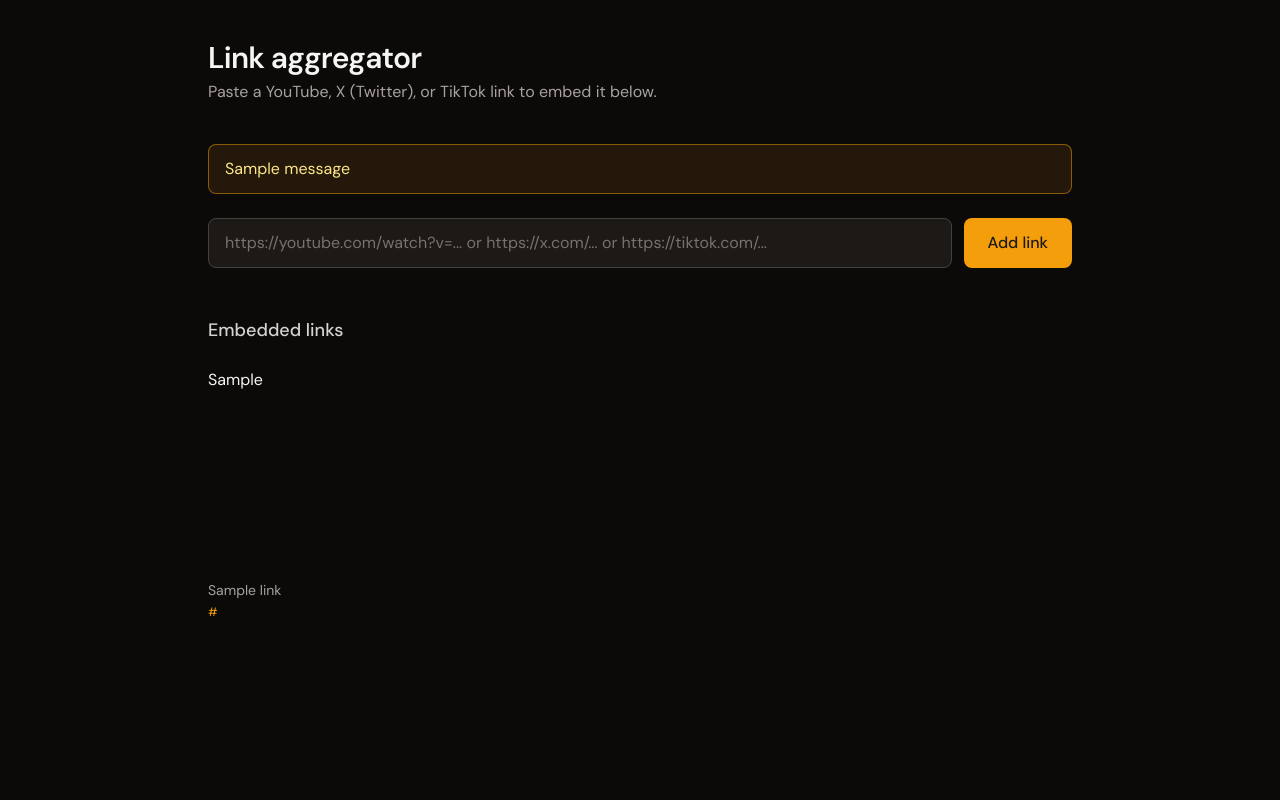
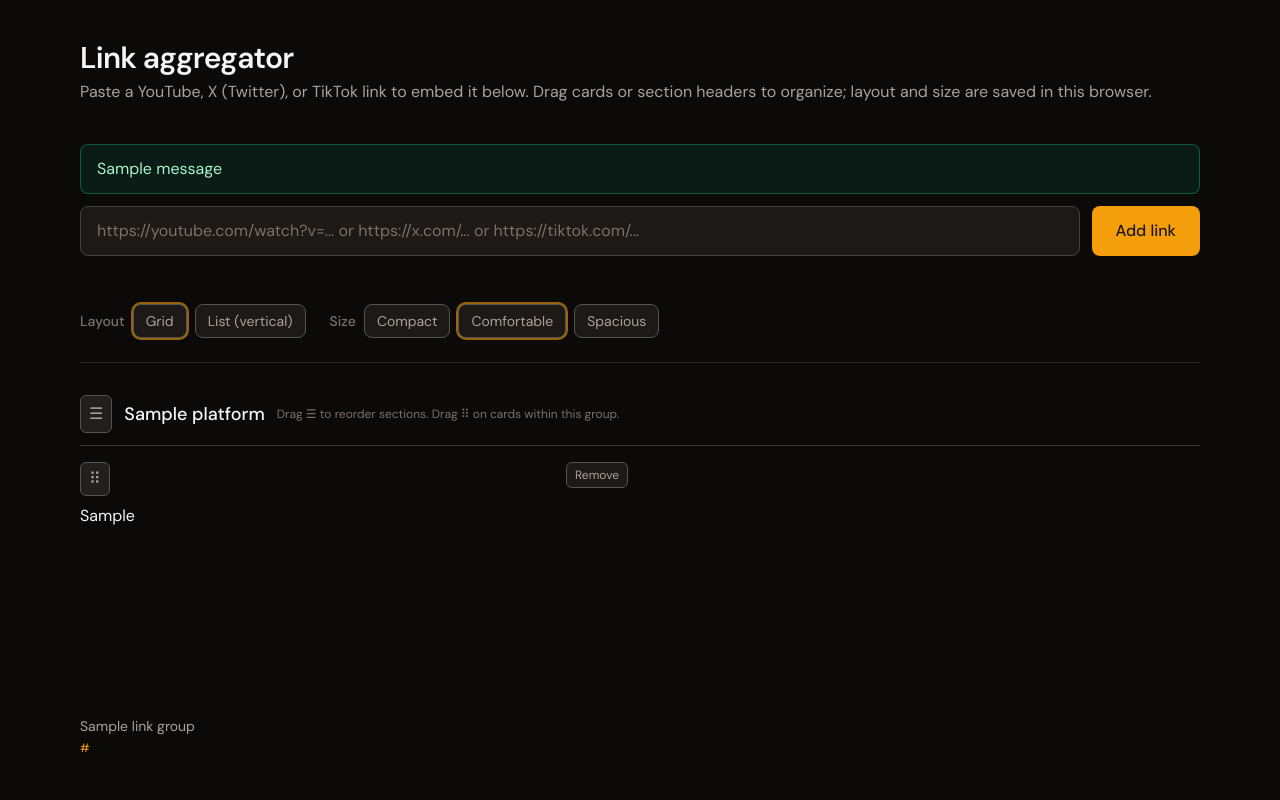
Before and after one commit to muhammadabdulbaqi/social-media-aggregator-, a Flask app: template app/templates/index.html in a window 1280 px wide. Run offline with Flask 3, Linux system fonts and the light colour scheme; tables that the repository leaves empty hold one stand-in row (values such as "Sample post"); the template is opened without the code that fills it: values that come from a table or form of the project are taken from there, most other values are stand-ins (such as "Sample title", 1, 10 or a date in 2020); one stand-in notice (Sample message) is shown; some libraries are stand-ins or nearby versions.

Commit message:
feat: platform sections, remove links, drag reorder, and layout prefs
Add sort_order and grouped feed; SortableJS for cards and section order;
grid/list and density toggles in localStorage; widen layout container.

```diff
--- a/app/models/link.py
+++ b/app/models/link.py
@@ -13,6 +13,8 @@ class Link(db.Model):
     embed_html = db.Column(db.Text, nullable=True)
     video_id = db.Column(db.String(64), nullable=True)  # YouTube only
     title = db.Column(db.String(512), nullable=True)
+    # Order within the same platform (lower = earlier). Drag-and-drop updates this.
+    sort_order = db.Column(db.Integer, nullable=False, default=0)
     created_at = db.Column(db.DateTime, default=db.func.now())
     # oEmbed fetch time and cache expiry (YouTube uses iframe + video_id; expires_at is null).
     fetched_at = db.Column(db.DateTime(timezone=True), nullable=True)
--- a/app/static/css/main.css
+++ b/app/static/css/main.css
@@ -42,3 +42,46 @@ body {
 .embed-wrap blockquote {
     margin: 0 auto;
 }
+
+/* Feed layout: grid vs list, density (also driven by #feed-root data-* from JS) */
+.feed-root {
+    --feed-gap: 1.5rem;
+}
+.feed-root[data-density="compact"] {
+    --feed-gap: 0.75rem;
+}
+.feed-root[data-density="comfortable"] {
+    --feed-gap: 1.5rem;
+}
+.feed-root[data-density="spacious"] {
+    --feed-gap: 2.25rem;
+}
+
+#feed-root[data-layout="grid"] .sortable-link-list {
+    display: grid;
+    grid-template-columns: 1fr;
+    gap: var(--feed-gap);
+}
+@media (min-width: 640px) {
+    #feed-root[data-layout="grid"] .sortable-link-list {
+        grid-template-columns: repeat(2, minmax(0, 1fr));
+    }
+}
+
+#feed-root[data-layout="list"] .sortable-link-list {
+    display: flex;
+    flex-direction: column;
+    gap: var(--feed-gap);
+}
+
+#feed-root[data-density="compact"] .embed-wrap {
+    min-height: 140px;
+}
+#feed-root[data-density="spacious"] .embed-wrap {
+    min-height: 260px;
+}
+
+.sortable-link-list.sortable-ghost,
+.sortable-link-list .sortable-ghost {
+    opacity: 0.45;
+}
--- /dev/null
+++ b/app/static/js/feed-layout.js
@@ -0,0 +1,173 @@
+/**
+ * Layout (grid/list), density, section order (localStorage), and Sortable link lists.
+ * Requires Sortable (global Sortable) loaded before this script.
+ */
+(function () {
+    var STORAGE_LAYOUT = "aggregator.layout";
+    var STORAGE_DENSITY = "aggregator.density";
+    var STORAGE_SECTIONS = "aggregator.sectionOrder";
+
+    function getJSON(key, fallback) {
+        try {
+            var raw = localStorage.getItem(key);
+            if (!raw) return fallback;
+            return JSON.parse(raw);
+        } catch (e) {
+            return fallback;
+        }
+    }
+
+    function setLayoutDensity(root) {
+        var layout = localStorage.getItem(STORAGE_LAYOUT) || "grid";
+        var density = localStorage.getItem(STORAGE_DENSITY) || "comfortable";
+        if (layout !== "grid" && layout !== "list") layout = "grid";
+        if (["compact", "comfortable", "spacious"].indexOf(density) === -1) {
+            density = "comfortable";
+        }
+        root.dataset.layout = layout;
+        root.dataset.density = density;
+    }
+
+    function syncLayoutButtons(root) {
+        var layout = root.dataset.layout || "grid";
+        var density = root.dataset.density || "comfortable";
+        root.querySelectorAll("[data-layout-set]").forEach(function (btn) {
+            var v = btn.getAttribute("data-layout-set");
+            btn.setAttribute("aria-pressed", v === layout ? "true" : "false");
+            btn.classList.toggle("ring-2", v === layout);
+            btn.classList.toggle("ring-amber-500/60", v === layout);
+        });
+        root.querySelectorAll("[data-density-set]").forEach(function (btn) {
+            var v = btn.getAttribute("data-density-set");
+            btn.setAttribute("aria-pressed", v === density ? "true" : "false");
+            btn.classList.toggle("ring-2", v === density);
+            btn.classList.toggle("ring-amber-500/60", v === density);
+        });
+    }
+
+    function applySectionOrder() {
+        var container = document.getElementById("platform-sections");
+        if (!container) return;
+        var order = getJSON(STORAGE_SECTIONS, []);
+        if (!order.length) return;
+        var sections = Array.from(container.children).filter(function (el) {
+            return el.classList && el.classList.contains("platform-section");
+        });
+        var byPlat = {};
+        sections.forEach(function (s) {
+            byPlat[s.dataset.platform] = s;
+        });
+        var seen = new Set();
+        order.forEach(function (p) {
+            if (byPlat[p]) {
+                container.appendChild(byPlat[p]);
+                seen.add(p);
+            }
+        });
+        sections.forEach(function (s) {
+            if (!seen.has(s.dataset.platform)) {
+                container.appendChild(s);
+            }
+        });
+    }
+
+    function initLayoutControls(root) {
+        root.addEventListener("click", function (e) {
+            var t = e.target;
+            if (!(t instanceof Element)) return;
+            var layoutBtn = t.closest("[data-layout-set]");
+            if (layoutBtn) {
+                localStorage.setItem(STORAGE_LAYOUT, layoutBtn.getAttribute("data-layout-set") || "grid");
+                setLayoutDensity(root);
+                syncLayoutButtons(root);
+                return;
+            }
+            var densityBtn = t.closest("[data-density-set]");
+            if (densityBtn) {
+                localStorage.setItem(STORAGE_DENSITY, densityBtn.getAttribute("data-density-set") || "comfortable");
+                setLayoutDensity(root);
+                syncLayoutButtons(root);
+            }
+        });
+    }
+
+    function initLinkSortables() {
+        if (typeof Sortable === "undefined") return;
+        document.querySelectorAll(".sortable-link-list").forEach(function (ul) {
+            var platform = ul.dataset.platform;
+            if (!platform) return;
+            new Sortable(ul, {
+                animation: 160,
+                delay: 180,
+                delayOnTouchOnly: true,
+                touchStartThreshold: 6,
+                handle: ".drag-handle",
+                draggable: ".link-card-item",
+                forceFallback: true,
+                fallbackTolerance: 4,
+                onEnd: function () {
+                    var ids = Array.from(ul.querySelectorAll(".link-card-item")).map(function (li) {
+                        return parseInt(li.getAttribute("data-link-id"), 10);
+                    });
+                    fetch("/links/reorder", {
+                        method: "POST",
+                        headers: {
+                            "Content-Type": "application/json",
+                            Accept: "application/json",
+                        },
+                        body: JSON.stringify({ platform: platform, ids: ids }),
+                    })
+                        .then(function (r) {
+                            if (!r.ok) {
+                                return r.text().then(function (t) {
+                                    throw new Error(t || r.statusText);
+                                });
+                            }
+                        })
+                        .catch(function (err) {
+                            console.error(err);
+                            window.location.reload();
+                        });
+                },
+            });
+        });
+    }
+
+    function initSectionSortable() {
+        if (typeof Sortable === "undefined") return;
+        var container = document.getElementById("platform-sections");
+        if (!container || container.children.length < 2) return;
+        new Sortable(container, {
+            animation: 160,
+            delay: 220,
+            delayOnTouchOnly: true,
+            touchStartThreshold: 6,
+            handle: ".section-drag-handle",
+            draggable: ".platform-section",
+            forceFallback: true,
+            onEnd: function () {
+                var order = Array.from(container.querySelectorAll(".platform-section")).map(function (s) {
+                    return s.dataset.platform;
+                });
+                localStorage.setItem(STORAGE_SECTIONS, JSON.stringify(order));
+            },
+        });
+    }
+
+    function init() {
+        var root = document.getElementById("feed-root");
+        if (!root) return;
+        setLayoutDensity(root);
+        syncLayoutButtons(root);
+        applySectionOrder();
+        initLayoutControls(root);
+        initLinkSortables();
+        initSectionSortable();
+    }
+
+    if (document.readyState === "loading") {
+        document.addEventListener("DOMContentLoaded", init);
+    } else {
+        init();
+    }
+})();
--- /dev/null
+++ b/app/templates/_link_card.html
@@ -0,0 +1,51 @@
+{# expects: link #}
+<li
+    class="link-card-item card relative"
+    data-link-id="{{ link.id }}"
+>
+    <div class="flex items-start justify-between gap-2 mb-2">
+        <button
+            type="button"
+            class="drag-handle shrink-0 rounded-md border border-stone-600 bg-stone-800/80 px-2 py-1 text-stone-400 hover:bg-stone-700 hover:text-stone-200 cursor-grab active:cursor-grabbing touch-manipulation"
+            aria-label="Drag to reorder"
+            title="Drag to reorder"
+        >
+            <span class="inline-block select-none" aria-hidden="true">⠿</span>
+        </button>
+        <form
+            method="post"
+            action="{{ url_for('main.delete_link', link_id=link.id) }}"
+            class="shrink-0"
+            onsubmit="return confirm('Remove this embed from your feed?');"
+        >
+            <button
+                type="submit"
+                class="rounded-md border border-stone-600 bg-stone-900 px-2 py-1 text-xs text-stone-400 hover:border-red-500/50 hover:text-red-300"
+            >
+                Remove
+            </button>
+        </form>
+    </div>
+    <div class="embed-wrap flex justify-center min-h-[200px]">
+        {% if link.platform == 'youtube' and link.video_id %}
+        <iframe
+            width="560"
+            height="315"
+            src="https://www.youtube.com/embed/{{ link.video_id }}"
+            title="YouTube video"
+            frameborder="0"
+            allow="accelerometer; autoplay; clipboard-write; encrypted-media; gyroscope; picture-in-picture"
+            allowfullscreen
+            class="w-full aspect-video max-w-full rounded-lg"
+        ></iframe>
+        {% elif link.embed_html %}
+        <div class="w-full [&>blockquote]:mx-auto [&_.twitter-tweet]:mx-auto">
+            {{ link.embed_html | safe }}
+        </div>
+        {% endif %}
+    </div>
+    {% if link.title %}
+    <p class="mt-3 text-sm text-stone-400 truncate" title="{{ link.title }}">{{ link.title }}</p>
+    {% endif %}
+    <a href="{{ link.url }}" target="_blank" rel="noopener" class="mt-1 block text-xs text-amber-500 hover:text-amber-400 truncate">{{ link.url }}</a>
+</li>
--- a/app/templates/base.html
+++ b/app/templates/base.html
@@ -17,7 +17,7 @@
     {% block head %}{% endblock %}
 </head>
 <body class="min-h-screen bg-stone-950 text-stone-100 font-sans">
-    <div class="max-w-4xl mx-auto px-4 py-10">
+    <div class="max-w-6xl mx-auto px-4 py-10">
         {% block content %}{% endblock %}
     </div>
     {% block scripts %}{% endblock %}
--- a/app/templates/index.html
+++ b/app/templates/index.html
@@ -5,16 +5,16 @@
 {% block content %}
 <header class="mb-10">
     <h1 class="text-3xl font-semibold text-stone-100 tracking-tight">Link aggregator</h1>
-    <p class="mt-1 text-stone-400">Paste a YouTube, X (Twitter), or TikTok link to embed it below.</p>
+    <p class="mt-1 text-stone-400">Paste a YouTube, X (Twitter), or TikTok link to embed it below. Drag cards or section headers to organize; layout and size are saved in this browser.</p>
 </header>
 
 {% with messages = get_flashed_messages(with_categories=true) %}
 {% if messages %}
-<div class="mb-6 rounded-lg border border-amber-500/50 bg-amber-500/10 px-4 py-3 text-amber-200">
-    {% for category, msg in messages %}
+{% for category, msg in messages %}
+<div class="mb-3 rounded-lg border px-4 py-3 last:mb-6 {% if category == 'error' %}border-amber-500/50 bg-amber-500/10 text-amber-200{% else %}border-emerald-500/40 bg-emerald-500/10 text-emerald-200{% endif %}">
     <p>{{ msg }}</p>
-    {% endfor %}
 </div>
+{% endfor %}
 {% endif %}
 {% endwith %}
 
@@ -31,38 +31,50 @@
     </div>
 </form>
 
-{% if links %}
-<section class="space-y-6">
-    <h2 class="text-lg font-medium text-stone-300">Embedded links</h2>
-    <ul class="grid gap-6 sm:grid-cols-2">
-        {% for link in links %}
-        <li class="card">
-            <div class="embed-wrap flex justify-center min-h-[200px]">
-                {% if link.platform == 'youtube' and link.video_id %}
-                <iframe
-                    width="560"
-                    height="315"
-                    src="https://www.youtube.com/embed/{{ link.video_id }}"
-                    title="YouTube video"
-                    frameborder="0"
-                    allow="accelerometer; autoplay; clipboard-write; encrypted-media; gyroscope; picture-in-picture"
-                    allowfullscreen
-                    class="w-full aspect-video max-w-full rounded-lg"
-                ></iframe>
-                {% elif link.embed_html %}
-                <div class="w-full [&>blockquote]:mx-auto [&_.twitter-tweet]:mx-auto">
-                    {{ link.embed_html | safe }}
-                </div>
-                {% endif %}
+{% if platform_order %}
+<div
+    id="feed-root"
+    class="feed-root"
+    data-layout="grid"
+    data-density="comfortable"
+>
+    <div class="flex flex-wrap items-center gap-2 gap-y-3 mb-8 text-sm text-stone-400 border-b border-stone-800 pb-6">
+        <span class="w-full sm:w-auto font-medium text-stone-500">Layout</span>
+        <button type="button" data-layout-set="grid" class="rounded-lg border border-stone-600 bg-stone-900 px-3 py-1.5 hover:bg-stone-800">Grid</button>
+        <button type="button" data-layout-set="list" class="rounded-lg border border-stone-600 bg-stone-900 px-3 py-1.5 hover:bg-stone-800">List (vertical)</button>
+        <span class="w-full sm:w-auto sm:ml-4 font-medium text-stone-500">Size</span>
+        <button type="button" data-density-set="compact" class="rounded-lg border border-stone-600 bg-stone-900 px-3 py-1.5 hover:bg-stone-800">Compact</button>
+        <button type="button" data-density-set="comfortable" class="rounded-lg border border-stone-600 bg-stone-900 px-3 py-1.5 hover:bg-stone-800">Comfortable</button>
+        <button type="button" data-density-set="spacious" class="rounded-lg border border-stone-600 bg-stone-900 px-3 py-1.5 hover:bg-stone-800">Spacious</button>
+    </div>
+
+    <div id="platform-sections" class="space-y-12">
+        {% for platform in platform_order %}
+        <section class="platform-section" data-platform="{{ platform }}">
+            <div class="flex flex-wrap items-center gap-3 mb-4 pb-3 border-b border-stone-700/90">
+                <button
+                    type="button"
+                    class="section-drag-handle rounded-md border border-stone-600 bg-stone-800/80 px-2 py-1.5 text-stone-400 hover:bg-stone-700 hover:text-stone-200 cursor-grab active:cursor-grabbing touch-manipulation"
+                    aria-label="Drag to reorder section"
+                    title="Drag section"
+                >
+                    <span class="select-none" aria-hidden="true">☰</span>
+                </button>
+                <h2 class="text-lg font-medium text-stone-100">{{ platform_labels.get(platform, platform) }}</h2>
+                <span class="text-xs text-stone-500 max-sm:hidden">Drag ☰ to reorder sections. Drag ⠿ on cards within this group.</span>
             </div>
-            {% if link.title %}
-            <p class="mt-3 text-sm text-stone-400 truncate" title="{{ link.title }}">{{ link.title }}</p>
-            {% endif %}
-            <a href="{{ link.url }}" target="_blank" rel="noopener" class="mt-1 block text-xs text-amber-500 hover:text-amber-400 truncate">{{ link.url }}</a>
-        </li>
+            <ul
+                class="sortable-link-list link-list-ul list-none p-0 m-0"
+                data-platform="{{ platform }}"
+            >
+                {% for link in link_groups[platform] %}
+                {% include "_link_card.html" %}
+                {% endfor %}
+            </ul>
+        </section>
         {% endfor %}
-    </ul>
-</section>
+    </div>
+</div>
 {% else %}
 <section class="rounded-xl border border-dashed border-stone-600 bg-stone-900/30 py-16 text-center">
     <p class="text-stone-500">No links yet. Paste a YouTube, X, or TikTok URL above and click Add link.</p>
@@ -71,8 +83,12 @@
 {% endblock %}
 
 {% block scripts %}
-{% if links and links|selectattr('platform', 'equalto', 'twitter')|list %}
+{% if platform_order and 'twitter' in platform_order %}
 <script async src="https://platform.twitter.com/widgets.js" charset="utf-8"></script>
 <script src="{{ url_for('static', filename='js/twitter-embed.js') }}"></script>
 {% endif %}
+{% if platform_order %}
+<script src="https://cdn.jsdelivr.net/npm/sortablejs@1.15.2/Sortable.min.js"></script>
+<script src="{{ url_for('static', filename='js/feed-layout.js') }}"></script>
+{% endif %}
 {% endblock %}
```
Also changed, not shown: app/__init__.py (+23 -0 lines), app/feed.py (added, +67 -0 lines), app/routes/main.py (+53 -2 lines).
